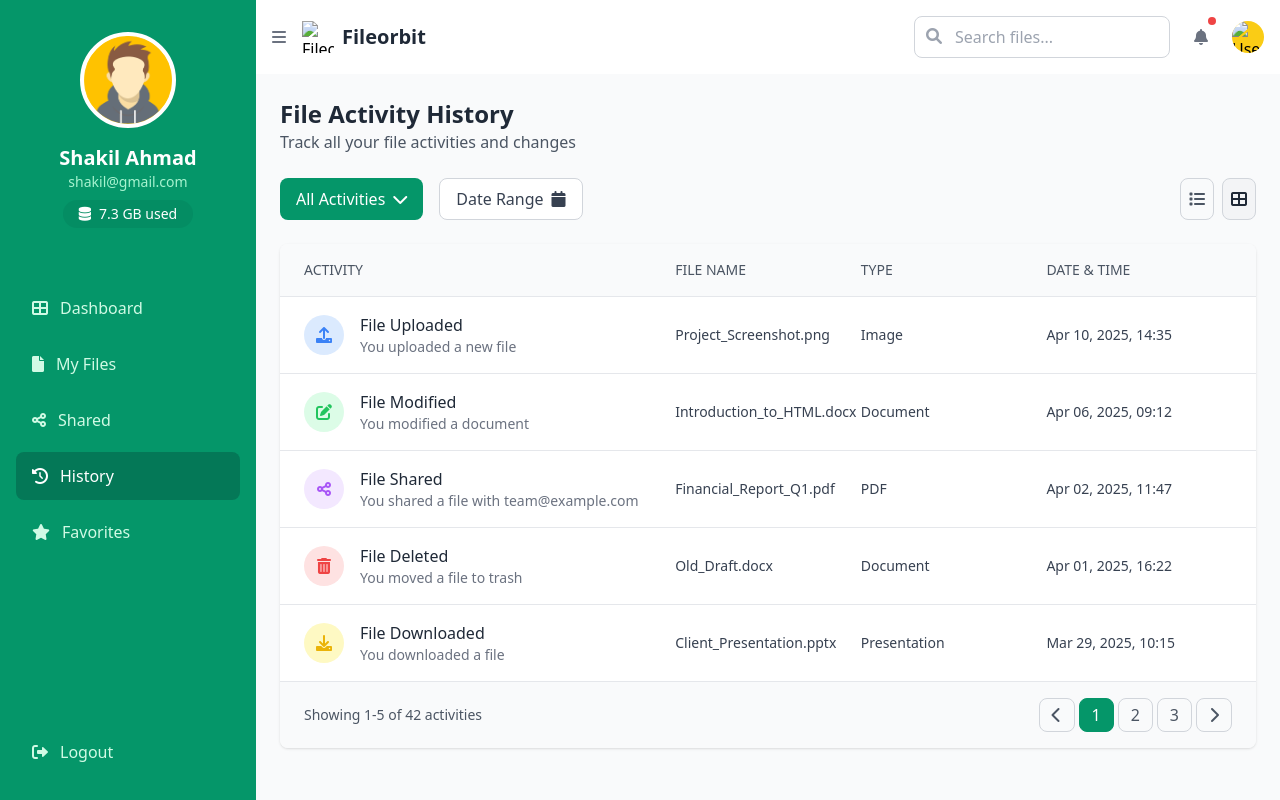
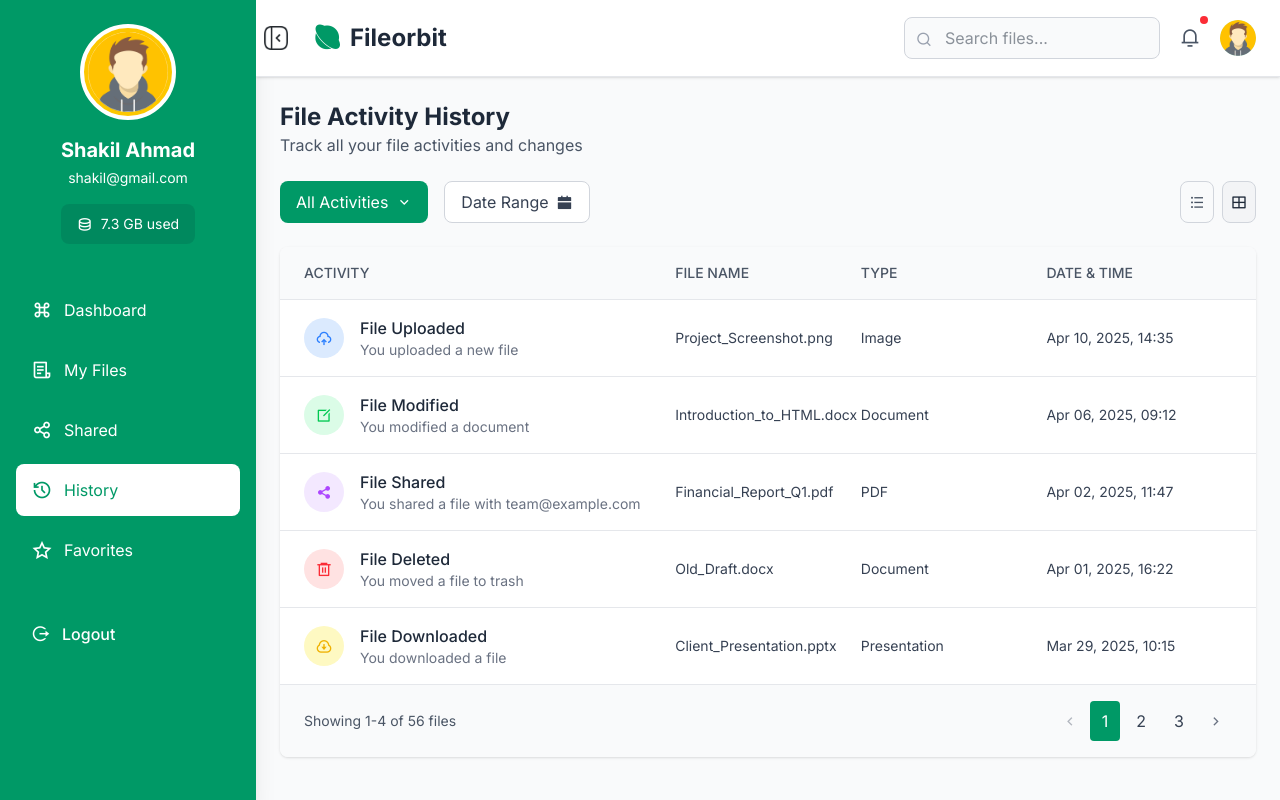
Before and after one commit to shakilahmad3434/cloudshare, a website: page view/app/history.html in a window 1280 px wide. Drawn offline with nearby package versions, Linux system fonts and the light colour scheme.

Commit message:
add re-design history page

```diff
--- a/view/app/history.html
+++ b/view/app/history.html
@@ -4,108 +4,121 @@
     <meta charset="UTF-8">
     <meta name="viewport" content="width=device-width, initial-scale=1.0">
     <title>Fileorbit - History</title>
-    <script src="https://cdn.tailwindcss.com"></script>
     <link href="https://cdnjs.cloudflare.com/ajax/libs/font-awesome/6.0.0-beta3/css/all.min.css" rel="stylesheet">
+    <link href="https://cdn.jsdelivr.net/npm/remixicon@4.5.0/fonts/remixicon.css" rel="stylesheet" />
+    <link rel="stylesheet" href="../css/index.css" />
+    <script src="https://cdn.jsdelivr.net/npm/@tailwindcss/browser@4"></script>
+    <!-- Load Axios from CDN -->
+    <script src="https://cdn.jsdelivr.net/npm/axios/dist/axios.min.js"></script>
 </head>
-<body class="flex h-screen bg-gray-100">
+<body class="bg-gray-50 font-sans text-gray-800">
+  <div class="flex h-screen overflow-hidden">
     <!-- Sidebar -->
-    <div class="w-64 bg-emerald-600 text-white flex flex-col">
-        <!-- User Profile -->
-        <div class="flex flex-col items-center py-8">
-            <div class="w-24 h-24 rounded-full bg-yellow-400 border-4 border-white overflow-hidden flex items-center justify-center">
+    <div class="w-64 bg-emerald-600 text-white flex-shrink-0 shadow-xl overflow-hidden transition-all duration-300" id="sidebar">
+
+      <!-- User Profile Section -->
+      <div class="p-6 flex flex-col items-center">
+        <div class="w-24 h-24 rounded-full bg-yellow-400 flex items-center justify-center mb-4 border-4 border-white">
+            <div class="w-20 h-20 rounded-full bg-white flex items-center justify-center">
               <img src="../images/avt.png" alt="Profile" class="w-full h-full object-cover">
             </div>
-            <h2 class="mt-4 text-xl font-bold">Shakil Ahmad</h2>
-            <p class="text-sm text-emerald-200">shakil@gmail.com</p>
-
-            <!-- Storage Info -->
-            <div class="mt-2 px-4 py-1 bg-emerald-700 bg-opacity-30 rounded-full flex items-center">
-                <i class="fas fa-database mr-2 text-sm"></i>
+        </div>
+        <h2 class="text-xl font-bold mb-1">Shakil Ahmad</h2>
+        <p class="text-sm mb-4">shakil@gmail.com</p>
+        <div class="bg-emerald-700/50 px-4 py-2 rounded-lg flex items-center">
+            <i class="ri-database-2-line mr-2"></i>
             <span class="text-sm">7.3 GB used</span>
         </div>
     </div>
 
-        <!-- Navigation Menu -->
-        <nav class="flex-1 px-4 mt-6">
-            <ul>
-                <li class="mb-2">
-                    <a href="#" class="flex items-center px-4 py-3 text-emerald-100 rounded-lg hover:bg-emerald-700">
-                        <i class="fas fa-th-large mr-3"></i>
+      <!-- Navigation -->
+      <nav class="flex-1 p-4">
+        <ul class="space-y-2">
+            <li>
+                <a href="/dashboard" class="flex items-center px-4 py-3 rounded-lg hover:bg-emerald-700/50 transition">
+                    <i class="ri-command-line mr-3 text-xl"></i>
                     <span>Dashboard</span>
                 </a>
             </li>
-                <li class="mb-2">
-                    <a href="#" class="flex items-center px-4 py-3 text-emerald-100 rounded-lg hover:bg-emerald-700">
-                        <i class="fas fa-file mr-3"></i>
+            <li>
+                <a href="/files" class="flex items-center px-4 py-3 rounded-lg hover:bg-emerald-700/50 transition">
+                    <i class="ri-file-list-3-line mr-3 text-xl"></i>
                     <span>My Files</span>
                 </a>
             </li>
-                <li class="mb-2">
-                    <a href="#" class="flex items-center px-4 py-3 text-emerald-100 rounded-lg hover:bg-emerald-700">
-                        <i class="fas fa-share-alt mr-3"></i>
+            <li>
+                <a href="/shared" class="flex items-center px-4 py-3 rounded-lg hover:bg-emerald-700/50 transition">
+                    <i class="ri-share-line mr-3 text-xl"></i>
                     <span>Shared</span>
                 </a>
             </li>
-                <li class="mb-2">
-                    <a href="#" class="flex items-center px-4 py-3 bg-emerald-700 text-white rounded-lg">
-                        <i class="fas fa-history mr-3"></i>
+            <li>
+                <a href="/history" class="flex items-center px-4 py-3 rounded-lg bg-white text-emerald-600 transition">
+                    <i class="ri-history-line mr-3 text-xl"></i>
                     <span>History</span>
                 </a>
             </li>
-                <li class="mb-2">
-                    <a href="#" class="flex items-center px-4 py-3 text-emerald-100 rounded-lg hover:bg-emerald-700">
-                        <i class="fas fa-star mr-3"></i>
+            <li>
+                <a href="/favorites" class="flex items-center px-4 py-3 rounded-lg hover:bg-emerald-700/50 transition">
+                    <i class="ri-star-line mr-3 text-xl"></i>
                     <span>Favorites</span>
                 </a>
             </li>
         </ul>
     </nav>
 
-        <!-- Logout Button -->
-        <div class="px-4 pb-6">
-            <a href="#" class="flex items-center px-4 py-3 text-emerald-100 rounded-lg hover:bg-emerald-700">
-                <i class="fas fa-sign-out-alt mr-3"></i>
-                <span>Logout</span>
-            </a>
+      <div class="mt-auto px-4 py-4">
+        <button onclick="logout()" class="w-full flex items-center px-4 py-3 rounded-lg text-white nav-item transition-all duration-300">
+          <i class="ri-logout-circle-r-line mr-3 text-lg"></i>
+          <span class="font-medium">Logout</span>
+        </button>
       </div>
     </div>
 
     <!-- Main Content -->
-    <div class="flex-1 flex flex-col overflow-hidden">
-        <!-- Top Navigation -->
-        <header class="bg-white shadow-sm p-4 flex items-center justify-between">
+    <div class="flex-1 flex flex-col overflow-hidden transition duration-300 ease-in-out">
+        <!-- Header -->
+        <header class="bg-white shadow-sm border-b border-gray-200">
+          <div class="flex justify-between items-center py-4 px-6 pl-0">
             <div class="flex items-center">
-                <button class="mr-4 text-gray-500">
-                    <i class="fas fa-bars"></i>
+              <button onclick="toggleSidebar()" class="p-2 rounded-full hover:bg-gray-100 text-gray-600 mr-4">
+                 <img src="../images/sidebar-left-icon.png" alt="sidebar left icon" class="w-6 h-6">
               </button>
-                <div class="flex items-center">
-                    <img src="logo-placeholder.svg" alt="Fileorbit" class="h-8 w-8 mr-2">
-                    <h1 class="text-xl font-bold text-gray-800">Fileorbit</h1>
+              <div class="flex items-center justify-center border-b border-white border-opacity-10">
+                <div class="text-3xl font-bold mr-2 text-emerald-600">
+                  <i class="ri-planet-fill"></i>
+                </div>
+                <h1 class="text-2xl font-bold">Fileorbit</h1>
               </div>
             </div>
 
-            <!-- Search and User Icons -->
-            <div class="flex items-center">
-                <div class="relative mr-4">
-                    <input type="text" placeholder="Search files..." class="border border-gray-300 rounded-lg px-4 py-2 pl-10 w-64 focus:outline-none focus:ring-2 focus:ring-emerald-500">
-                    <i class="fas fa-search absolute left-3 top-3 text-gray-400"></i>
+            <div class="flex items-center space-x-3">
+              <!-- Search Bar -->
+              <div class="relative hidden md:block">
+                <input
+                  type="text"
+                  placeholder="Search files..."
+                  class="pl-10 pr-4 py-2 rounded-lg border border-gray-300 focus:ring-2 focus:ring-emerald-500 focus:border-emerald-500 outline-none transition w-64 bg-gray-50"
+                />
+                <div class="absolute left-3 top-2.5 text-gray-400">
+                  <i class="ri-search-line"></i>
                 </div>
-                <div class="relative">
-                    <button class="relative p-2 text-gray-500 hover:text-gray-700">
-                        <i class="fas fa-bell"></i>
-                        <span class="absolute top-0 right-0 h-2 w-2 bg-red-500 rounded-full"></span>
+              </div>
+
+              <button class="p-2 rounded-full hover:bg-gray-100 text-gray-600 relative">
+                <i class="ri-notification-3-line text-xl"></i>
+                <span class="absolute top-0 right-0 w-2 h-2 bg-red-500 rounded-full"></span>
               </button>
-                </div>
-                <div class="ml-4">
-                    <div class="w-8 h-8 rounded-full bg-yellow-400 overflow-hidden">
-                        <img src="avatar-placeholder.png" alt="User" class="w-full h-full object-cover">
+
+              <div class="w-9 h-9 rounded-full bg-emerald-100 flex items-center justify-center overflow-hidden">
+                <img src="../images/avt.png" alt="Profile Picture" class="w-full h-full object-cover" />
               </div>
             </div>
           </div>
         </header>
 
         <!-- History Content -->
-        <main class="flex-1 overflow-auto p-6 bg-gray-50">
+        <main class="flex-1 overflow-y-auto p-6">
             <div class="mb-6">
                 <h2 class="text-2xl font-bold text-gray-800">File Activity History</h2>
                 <p class="text-gray-600">Track all your file activities and changes</p>
@@ -116,19 +129,19 @@
                 <div class="flex space-x-4">
                     <button class="px-4 py-2 bg-emerald-600 text-white rounded-lg flex items-center">
                         <span>All Activities</span>
-                        <i class="fas fa-chevron-down ml-2"></i>
+                        <i class="ri-arrow-down-s-line ml-2"></i>
                     </button>
                     <button class="px-4 py-2 bg-white border border-gray-300 text-gray-700 rounded-lg flex items-center">
                         <span>Date Range</span>
-                        <i class="fas fa-calendar ml-2"></i>
+                        <i class="ri-calendar-fill ml-2"></i>
                     </button>
                 </div>
                 <div class="flex items-center space-x-2">
                     <button class="p-2 border border-gray-300 rounded-lg text-gray-600">
-                        <i class="fas fa-list"></i>
+                        <i class="ri-list-unordered"></i>
                     </button>
                     <button class="p-2 border border-gray-300 rounded-lg bg-gray-100 text-gray-800">
-                        <i class="fas fa-th-large"></i>
+                        <i class="ri-layout-grid-line"></i>
                     </button>
                 </div>
             </div>
@@ -148,7 +161,7 @@
                     <div class="px-6 py-4 flex items-center justify-between hover:bg-gray-50">
                         <div class="w-2/5 flex items-center">
                             <div class="h-10 w-10 rounded-full bg-blue-100 flex items-center justify-center mr-4">
-                                <i class="fas fa-upload text-blue-500"></i>
+                                <i class="ri-upload-cloud-2-line text-blue-500"></i>
                             </div>
                             <div>
                                 <p class="font-medium text-gray-800">File Uploaded</p>
@@ -164,7 +177,7 @@
                     <div class="px-6 py-4 flex items-center justify-between hover:bg-gray-50">
                         <div class="w-2/5 flex items-center">
                             <div class="h-10 w-10 rounded-full bg-green-100 flex items-center justify-center mr-4">
-                                <i class="fas fa-edit text-green-500"></i>
+                                <i class="ri-edit-box-line text-green-500"></i>
                             </div>
                             <div>
                                 <p class="font-medium text-gray-800">File Modified</p>
@@ -180,7 +193,7 @@
                     <div class="px-6 py-4 flex items-center justify-between hover:bg-gray-50">
                         <div class="w-2/5 flex items-center">
                             <div class="h-10 w-10 rounded-full bg-purple-100 flex items-center justify-center mr-4">
-                                <i class="fas fa-share-alt text-purple-500"></i>
+                                <i class="ri-share-fill text-purple-500"></i>
                             </div>
                             <div>
                                 <p class="font-medium text-gray-800">File Shared</p>
@@ -196,7 +209,7 @@
                     <div class="px-6 py-4 flex items-center justify-between hover:bg-gray-50">
                         <div class="w-2/5 flex items-center">
                             <div class="h-10 w-10 rounded-full bg-red-100 flex items-center justify-center mr-4">
-                                <i class="fas fa-trash-alt text-red-500"></i>
+                                <i class="ri-delete-bin-6-line text-red-500"></i>
                             </div>
                             <div>
                                 <p class="font-medium text-gray-800">File Deleted</p>
@@ -212,7 +225,7 @@
                     <div class="px-6 py-4 flex items-center justify-between hover:bg-gray-50">
                         <div class="w-2/5 flex items-center">
                             <div class="h-10 w-10 rounded-full bg-yellow-100 flex items-center justify-center mr-4">
-                                <i class="fas fa-download text-yellow-500"></i>
+                                <i class="ri-download-cloud-line text-yellow-500"></i>
                             </div>
                             <div>
                                 <p class="font-medium text-gray-800">File Downloaded</p>
@@ -225,31 +238,28 @@
                     </div>
                 </div>
 
-                <!-- Pagination -->
-                <div class="px-6 py-4 bg-gray-50 border-t border-gray-200 flex items-center justify-between">
-                    <div class="text-sm text-gray-600">
-                        Showing 1-5 of 42 activities
-                    </div>
+                <!-- Table Pagination -->
+            <div class="px-6 py-4 flex items-center justify-between border-t border-gray-200 bg-gray-50">
+              <p class="text-sm text-gray-600">Showing 1-4 of 56 files</p>
               <div class="flex space-x-1">
-                        <button class="px-3 py-1 border border-gray-300 rounded-lg text-gray-600 hover:bg-gray-100">
-                            <i class="fas fa-chevron-left"></i>
+                <button class="p-2 rounded text-gray-500 hover:bg-gray-200 disabled:opacity-50" disabled>
+                  <i class="ri-arrow-left-s-line"></i>
                 </button>
-                        <button class="px-3 py-1 border border-emerald-600 bg-emerald-600 rounded-lg text-white">
-                            1
-                        </button>
-                        <button class="px-3 py-1 border border-gray-300 rounded-lg text-gray-600 hover:bg-gray-100">
-                            2
-                        </button>
-                        <button class="px-3 py-1 border border-gray-300 rounded-lg text-gray-600 hover:bg-gray-100">
-                            3
-                        </button>
-                        <button class="px-3 py-1 border border-gray-300 rounded-lg text-gray-600 hover:bg-gray-100">
-                            <i class="fas fa-chevron-right"></i>
+                <button class="px-3 py-1 rounded bg-emerald-600 text-white">1</button>
+                <button class="px-3 py-1 rounded hover:bg-gray-200 text-gray-700">2</button>
+                <button class="px-3 py-1 rounded hover:bg-gray-200 text-gray-700">3</button>
+                <button class="p-2 rounded text-gray-500 hover:bg-gray-200">
+                  <i class="ri-arrow-right-s-line"></i>
                 </button>
               </div>
             </div>
             </div>
         </main>
     </div>
+  </div>
+  <script src="../js/env.js"></script>
+    <script src="../js/session.js"></script>
+    <script src="../js/toggleSidebar.js"></script>
+    <script src="../js/logout.js"></script>
 </body>
 </html>
```
Lines whose indentation alone changed are shown as unchanged.
